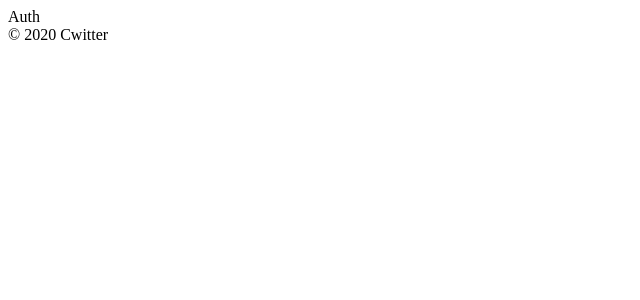
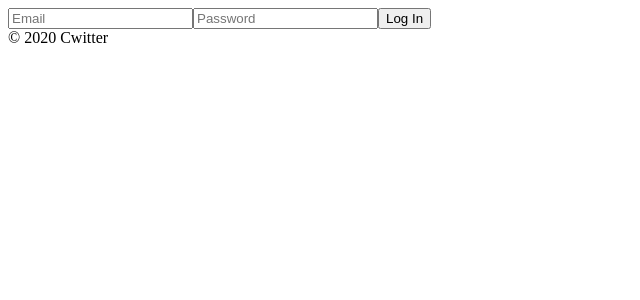
Before and after one commit to kennycha/cwitter, a React (Create React App) app: page /#/ in a window 1280 px wide. Shown: the top 300 px of the page, without its empty margins (0-640 px from the left). Built offline with nearby package versions, Linux system fonts and the light colour scheme; no server answers; the HTML template or start-up script is replaced by a standard one.

Commit message:
Add Email signin and OAuth(google, github)

```diff
--- a/src/routes/Auth.js
+++ b/src/routes/Auth.js
@@ -1,7 +1,45 @@
-import React from "react";
+import React, { useState } from "react";
 
 const Auth = () => {
-  return <span>Auth</span>;
+  const [email, setEmail] = useState("");
+  const [password, setPassword] = useState("");
+  const onChange = (event) => {
+    const {
+      target: { name, value },
+    } = event;
+    if (name === "email") {
+      setEmail(value);
+    } else if (name === "password") {
+      setPassword(value);
+    }
+  };
+  const onSubmit = (event) => {
+    event.preventDefault();
+  };
+
+  return (
+    <div>
+      <form onSubmit={onSubmit}>
+        <input
+          type="text"
+          placeholder="Email"
+          name="email"
+          value={email}
+          onChange={onChange}
+          required
+        />
+        <input
+          type="password"
+          placeholder="Password"
+          name="password"
+          value={password}
+          onChange={onChange}
+          required
+        />
+        <input type="submit" value="Log In" />
+      </form>
+    </div>
+  );
 };
 
 export default Auth;
```
Also changed, not shown: 1 other file (tests, documents, lock files or other folders).
